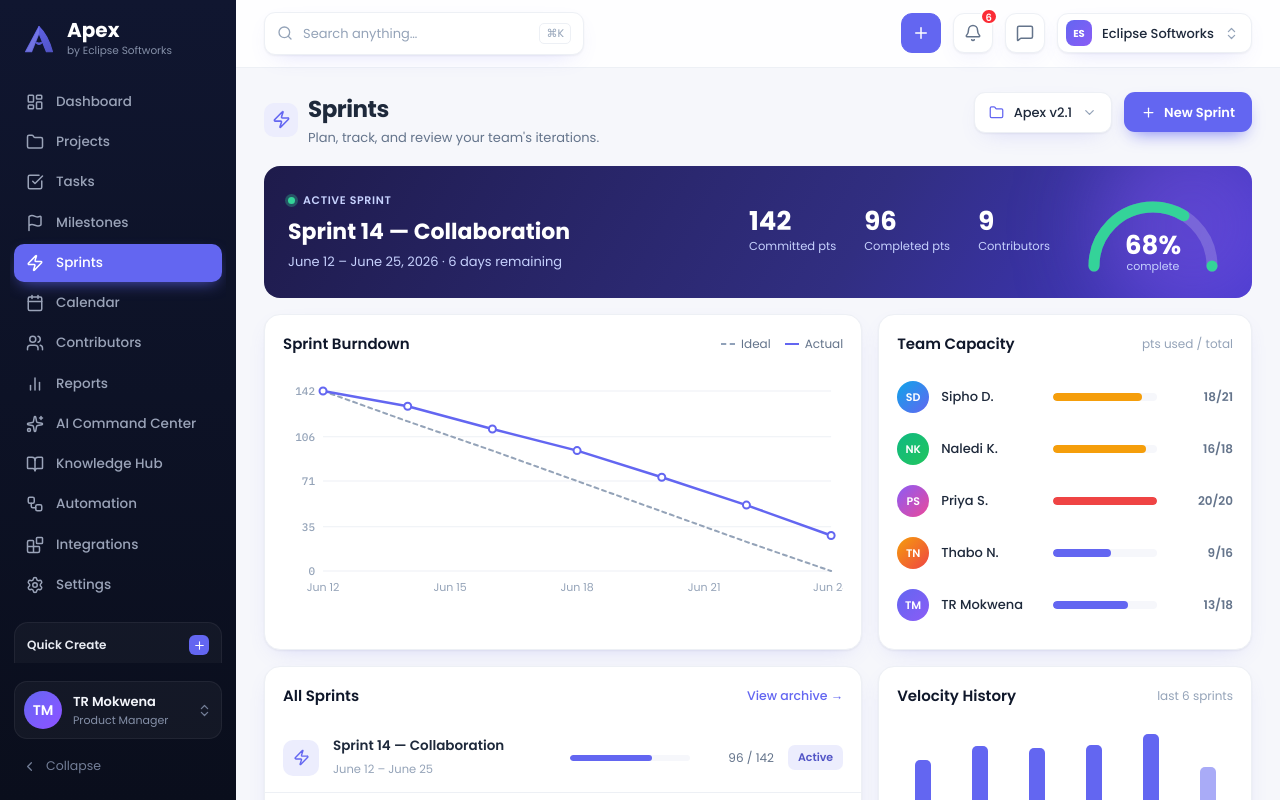
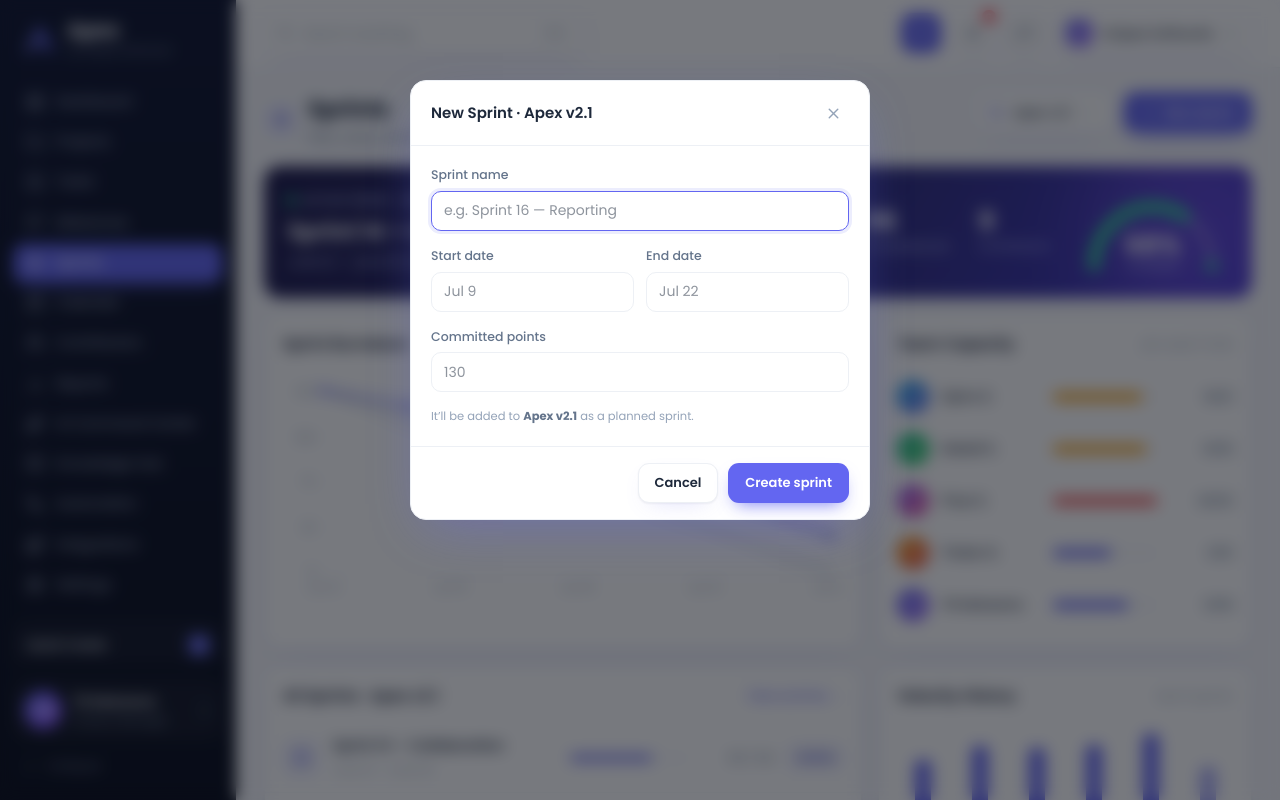
Before and after one commit to TR-Mokwena/apex-web, a Next.js app: page /sprints in a window 1280 px wide. Both pictures are taken after a click on the button "New Sprint". Shown: the top 800 px of the page. Built offline with nearby package versions, Linux system fonts and the light colour scheme.

Commit message:
feat: enhance SprintsPage with new sprint creation modal and project selection dropdown

```diff
--- a/app/(app)/sprints/page.jsx
+++ b/app/(app)/sprints/page.jsx
@@ -1,7 +1,8 @@
 "use client";
 
+import { useState } from "react";
 import Icon from "@/components/Icon";
-import { Button, Card, LineChart } from "@/components/ui";
+import { Button, Card, LineChart, Dropdown, MenuItem, Modal, Field, TextInput } from "@/components/ui";
 import { cn } from "@/lib/cn";
 
 const PAL = [
@@ -18,12 +19,23 @@ const CAPACITY = [
   { nm: "Thabo N.", av: "TN", pi: 3, used: 9, total: 16 },
   { nm: "TR Mokwena", av: "TM", pi: 0, used: 13, total: 18 },
 ];
-const SPRINTS = [
-  { n: "Sprint 14 — Collaboration", d: "June 12 – June 25", pct: 68, pts: "96 / 142", ic: "Zap", ib: "bg-brand-soft text-brand", badge: "bg-brand-soft text-brand-600", label: "Active", fcol: "#6366F1" },
-  { n: "Sprint 15 — Analytics", d: "June 26 – Jul 8", pct: 0, pts: "0 / 130", ic: "CalendarClock", ib: "bg-[#EAF1FF] text-[#2563EB]", badge: "bg-[#EAF1FF] text-[#2563EB]", label: "Planned", fcol: "#3B82F6" },
-  { n: "Sprint 13 — Foundations", d: "May 28 – June 11", pct: 100, pts: "134 / 134", ic: "Check", ib: "bg-emerald-50 text-emerald-600", badge: "bg-emerald-50 text-emerald-600", label: "Completed", fcol: "#22C55E" },
-  { n: "Sprint 12 — Onboarding", d: "May 14 – May 27", pct: 100, pts: "121 / 128", ic: "Check", ib: "bg-emerald-50 text-emerald-600", badge: "bg-emerald-50 text-emerald-600", label: "Completed", fcol: "#22C55E" },
+
+const PROJECTS = ["Apex v2.1", "Mobile App", "Platform Core"];
+const ACTIVE = { ic: "Zap", ib: "bg-brand-soft text-brand", badge: "bg-brand-soft text-brand-600", label: "Active", fcol: "#6366F1" };
+const PLANNED = { ic: "CalendarClock", ib: "bg-[#EAF1FF] text-[#2563EB]", badge: "bg-[#EAF1FF] text-[#2563EB]", label: "Planned", fcol: "#3B82F6" };
+const DONE = { ic: "Check", ib: "bg-emerald-50 text-emerald-600", badge: "bg-emerald-50 text-emerald-600", label: "Completed", fcol: "#22C55E" };
+
+const SPRINTS_SEED = [
+  { n: "Sprint 14 — Collaboration", proj: "Apex v2.1", d: "June 12 – June 25", pct: 68, pts: "96 / 142", contrib: 9, daysLeft: 6, ...ACTIVE },
+  { n: "Sprint 15 — Analytics", proj: "Apex v2.1", d: "June 26 – Jul 8", pct: 0, pts: "0 / 130", ...PLANNED },
+  { n: "Sprint 13 — Foundations", proj: "Apex v2.1", d: "May 28 – June 11", pct: 100, pts: "134 / 134", ...DONE },
+  { n: "Sprint 12 — Onboarding", proj: "Apex v2.1", d: "May 14 – May 27", pct: 100, pts: "121 / 128", ...DONE },
+  { n: "Sprint 8 — Push Notifications", proj: "Mobile App", d: "June 9 – June 22", pct: 42, pts: "38 / 90", contrib: 5, daysLeft: 3, ...ACTIVE },
+  { n: "Sprint 7 — Offline Mode", proj: "Mobile App", d: "May 26 – June 8", pct: 100, pts: "84 / 84", ...DONE },
+  { n: "Sprint 21 — Rate Limiting", proj: "Platform Core", d: "June 10 – June 23", pct: 55, pts: "61 / 110", contrib: 6, daysLeft: 4, ...ACTIVE },
+  { n: "Sprint 20 — Webhooks", proj: "Platform Core", d: "May 27 – June 9", pct: 100, pts: "112 / 112", ...DONE },
 ];
+
 const VELOCITY = [
   { l: "S9", v: 104 }, { l: "S10", v: 120 }, { l: "S11", v: 118 }, { l: "S12", v: 121 }, { l: "S13", v: 134 }, { l: "S14", v: 96, partial: true },
 ];
@@ -33,7 +45,36 @@ function capColor(pct) {
   return pct >= 100 ? "#EF4444" : pct >= 85 ? "#F59E0B" : "#6366F1";
 }
 
+const BLANK = { name: "", start: "", end: "", points: "" };
+
 export default function SprintsPage() {
+  const [project, setProject] = useState("Apex v2.1");
+  const [sprints, setSprints] = useState(SPRINTS_SEED);
+  const [open, setOpen] = useState(false);
+  const [form, setForm] = useState(BLANK);
+
+  const visible = sprints.filter((s) => s.proj === project);
+  const active = visible.find((s) => s.label === "Active");
+  const [done, committed] = active ? active.pts.split("/").map((x) => x.trim()) : ["0", "0"];
+  const gaugeOn = Math.round(((active?.pct || 0) / 100) * 185);
+
+  const set = (k) => (e) => setForm((f) => ({ ...f, [k]: e.target.value }));
+  const create = () => {
+    if (!form.name.trim()) return;
+    const pts = Number(form.points) || 0;
+    const ns = {
+      n: form.name.trim(),
+      proj: project,
+      d: `${form.start.trim() || "TBD"} – ${form.end.trim() || "TBD"}`,
+      pct: 0,
+      pts: `0 / ${pts}`,
+      ...PLANNED,
+    };
+    setSprints((s) => [ns, ...s]);
+    setForm(BLANK);
+    setOpen(false);
+  };
+
   return (
     <>
       <div className="flex items-start justify-between gap-6 mb-[18px] flex-wrap">
@@ -45,33 +86,48 @@ export default function SprintsPage() {
           </div>
         </div>
         <div className="flex items-center gap-3">
-          <button className="flex items-center gap-2.5 card rounded-field px-3.5 py-2.5 text-[13px] font-medium"><Icon name="Folder" size={15} className="text-brand" />Apex v2.1<Icon name="ChevronDown" size={15} className="text-ink-3" /></button>
-          <Button variant="primary" icon={<Icon name="Plus" size={15} />}>New Sprint</Button>
+          <Dropdown align="right" width={190} trigger={({ toggle, open: isOpen }) => (
+            <button onClick={toggle} className="flex items-center gap-2.5 card rounded-field px-3.5 py-2.5 text-[13px] font-medium">
+              <Icon name="Folder" size={15} className="text-brand" />{project}
+              <Icon name="ChevronDown" size={15} className={cn("text-ink-3 transition-transform", isOpen && "rotate-180")} />
+            </button>
+          )}>
+            {PROJECTS.map((p) => (
+              <MenuItem key={p} icon="Folder" onClick={() => setProject(p)} trailing={p === project ? <Icon name="Check" size={14} className="text-brand" /> : null}>{p}</MenuItem>
+            ))}
+          </Dropdown>
+          <Button variant="primary" icon={<Icon name="Plus" size={15} />} onClick={() => setOpen(true)}>New Sprint</Button>
         </div>
       </div>
 
       {/* active sprint banner */}
+      {active ? (
         <div className="relative overflow-hidden rounded-card p-[20px_24px] text-white mb-4 flex items-center gap-7 flex-wrap" style={{ background: "linear-gradient(120deg,#1E1B4B,#312E81 60%,#4338CA)" }}>
           <span className="absolute -right-10 -top-10 w-[200px] h-[200px] rounded-full" style={{ background: "rgba(139,92,246,0.4)", filter: "blur(40px)" }} />
           <div className="relative z-10">
-          <div className="text-[11px] font-semibold uppercase tracking-[0.06em] text-[#C7D2FE] flex items-center gap-2"><span className="w-[7px] h-[7px] rounded-full bg-[#34D399] shadow-[0_0_0_3px_rgba(52,211,153,0.3)]" />Active sprint</div>
-          <h2 className="m-0 mt-1.5 mb-1 text-[22px] font-bold">Sprint 14 — Collaboration</h2>
-          <div className="text-[13px] text-[#C7D2FE]">June 12 – June 25, 2026 · 6 days remaining</div>
+            <div className="text-[11px] font-semibold uppercase tracking-[0.06em] text-[#C7D2FE] flex items-center gap-2"><span className="w-[7px] h-[7px] rounded-full bg-[#34D399] shadow-[0_0_0_3px_rgba(52,211,153,0.3)]" />Active sprint · {project}</div>
+            <h2 className="m-0 mt-1.5 mb-1 text-[22px] font-bold">{active.n}</h2>
+            <div className="text-[13px] text-[#C7D2FE]">{active.d}, 2026 · {active.daysLeft} days remaining</div>
           </div>
           <div className="flex gap-7 md:ml-auto relative z-10">
-          {[["142", "Committed pts"], ["96", "Completed pts"], ["9", "Contributors"]].map(([v, l]) => (
+            {[[committed, "Committed pts"], [done, "Completed pts"], [String(active.contrib ?? "—"), "Contributors"]].map(([v, l]) => (
               <div key={l}><div className="text-[26px] font-bold leading-none">{v}</div><div className="text-[11.5px] text-[#C7D2FE] mt-1">{l}</div></div>
             ))}
           </div>
           <div className="relative z-10 w-[150px]">
             <svg width="150" height="92" viewBox="0 0 150 92">
               <path d="M16,80 A59,59 0 0 1 134,80" fill="none" stroke="rgba(255,255,255,.18)" strokeWidth="11" strokeLinecap="round" />
-            <path d="M16,80 A59,59 0 0 1 134,80" fill="none" stroke="#34D399" strokeWidth="11" strokeLinecap="round" strokeDasharray="125 60" pathLength="185" />
-            <text x="75" y="68" textAnchor="middle" fontSize="26" fontWeight="700" fill="#fff">68%</text>
+              <path d="M16,80 A59,59 0 0 1 134,80" fill="none" stroke="#34D399" strokeWidth="11" strokeLinecap="round" strokeDasharray={`${gaugeOn} ${185 - gaugeOn}`} pathLength="185" />
+              <text x="75" y="68" textAnchor="middle" fontSize="26" fontWeight="700" fill="#fff">{active.pct}%</text>
               <text x="75" y="84" textAnchor="middle" fontSize="11" fill="#C7D2FE">complete</text>
             </svg>
           </div>
         </div>
+      ) : (
+        <div className="rounded-card border border-line bg-card p-[20px_24px] mb-4 flex items-center gap-3 text-ink-2 text-[13.5px]">
+          <Icon name="CalendarClock" size={18} className="text-ink-3" />No active sprint for <b className="text-ink">{project}</b> — start one with “New Sprint”.
+        </div>
+      )}
 
       {/* burndown + capacity */}
       <div className="grid lg:grid-cols-[1.6fr_1fr] gap-4 mb-4">
@@ -109,9 +165,9 @@ export default function SprintsPage() {
 
       {/* all sprints + velocity */}
       <div className="grid lg:grid-cols-[1.6fr_1fr] gap-4">
-        <Card title="All Sprints" action={<span className="text-[12.5px] font-medium text-brand cursor-pointer">View archive →</span>}>
+        <Card title={`All Sprints · ${project}`} action={<span className="text-[12.5px] font-medium text-brand cursor-pointer">View archive →</span>}>
           <div className="-mx-[18px] -mb-[18px]">
-            {SPRINTS.map((s) => (
+            {visible.map((s) => (
               <div key={s.n} className="flex items-center gap-3.5 px-[18px] py-3 border-b border-line last:border-b-0 cursor-pointer hover:bg-bg-soft transition-colors">
                 <span className={cn("grid place-items-center w-9 h-9 rounded-[10px] flex-none", s.ib)}><Icon name={s.ic} size={17} /></span>
                 <div className="flex-1 min-w-0"><b className="block text-[13.5px] font-semibold">{s.n}</b><span className="text-[11.5px] text-ink-3">{s.d}</span></div>
@@ -120,6 +176,7 @@ export default function SprintsPage() {
                 <span className={cn("text-[11px] font-semibold px-2.5 py-1 rounded-[7px] whitespace-nowrap", s.badge)}>{s.label}</span>
               </div>
             ))}
+            {visible.length === 0 && <div className="px-[18px] py-8 text-center text-[13px] text-ink-3">No sprints yet for {project}.</div>}
           </div>
         </Card>
 
@@ -141,6 +198,29 @@ export default function SprintsPage() {
           <div className="text-center text-xs text-ink-2 mt-2.5">Avg velocity <b className="text-ink">128 pts</b> · trending <span className="text-emerald-600 font-semibold">↑ 9%</span></div>
         </Card>
       </div>
+
+      {/* new sprint modal */}
+      <Modal
+        open={open}
+        onClose={() => setOpen(false)}
+        title={`New Sprint · ${project}`}
+        footer={<>
+          <Button onClick={() => setOpen(false)}>Cancel</Button>
+          <Button variant="primary" onClick={create} disabled={!form.name.trim()}>Create sprint</Button>
+        </>}
+      >
+        <Field label="Sprint name">
+          <TextInput value={form.name} onChange={set("name")} placeholder="e.g. Sprint 16 — Reporting" autoFocus />
+        </Field>
+        <div className="grid grid-cols-2 gap-3">
+          <Field label="Start date"><TextInput value={form.start} onChange={set("start")} placeholder="Jul 9" /></Field>
+          <Field label="End date"><TextInput value={form.end} onChange={set("end")} placeholder="Jul 22" /></Field>
+        </div>
+        <Field label="Committed points">
+          <TextInput type="number" min="0" value={form.points} onChange={set("points")} placeholder="130" />
+        </Field>
+        <p className="text-[11.5px] text-ink-3 m-0">It’ll be added to <b className="text-ink-2">{project}</b> as a planned sprint.</p>
+      </Modal>
     </>
   );
 }
```
Lines whose indentation alone changed are shown as unchanged.
